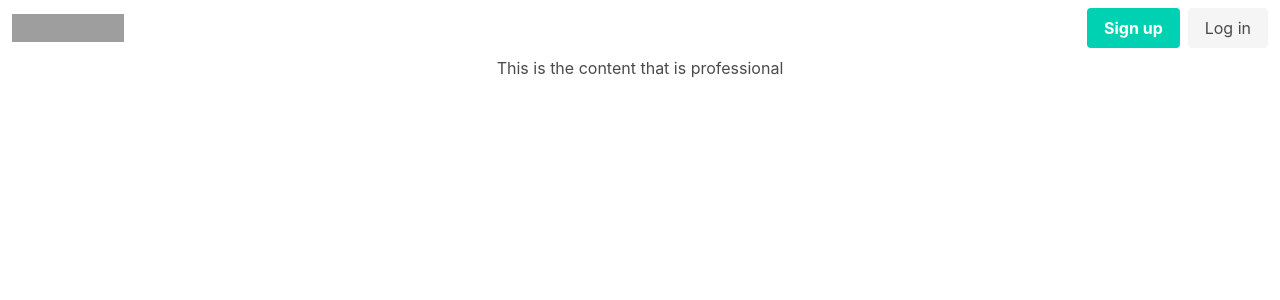
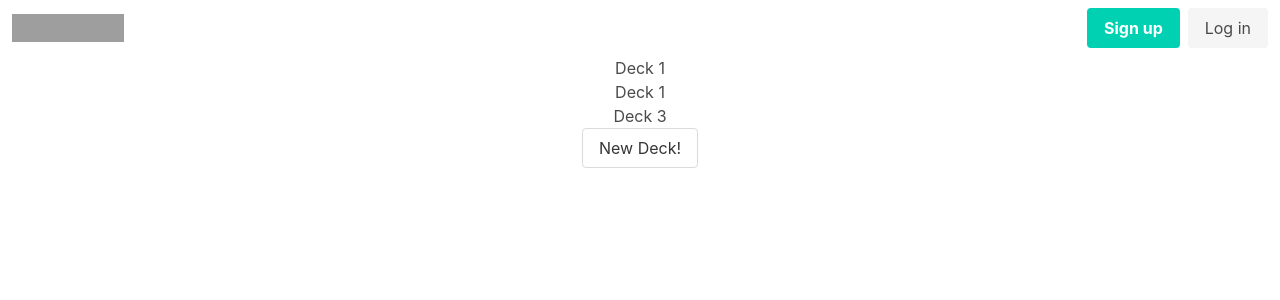
Before and after one commit to johanfalk/MuchAboutNothing, a React (Create React App) app in the folder frontend/: page / in a window 1280 px wide. Shown: the top 300 px of the page. Built offline with nearby package versions, Linux system fonts and the light colour scheme; grey boxes are pictures that could not be loaded.

Commit message:
Empty decklist component

```diff
--- a/frontend/src/App.js
+++ b/frontend/src/App.js
@@ -2,6 +2,7 @@ import React, { Component } from 'react';
 import './App.css';
 import 'bulma/css/bulma.css'
 import NavBar from './components/navbar';
+import DeckList from './components/decklist';
 
 class App extends Component {
   render() {
@@ -9,9 +10,7 @@ class App extends Component {
       <div className="App">
         <NavBar />
         <div>
-          <span>
-            This is the content that is professional
-          </span>
+          <DeckList/>
         </div>
       </div>
     );
--- /dev/null
+++ b/frontend/src/components/decklist.jsx
@@ -0,0 +1,22 @@
+import React, { Component } from 'react';
+
+class DeckList extends Component {
+    state = {
+
+    }
+
+    render() {
+        return (
+            <div>
+                <ul>
+                    <li>Deck 1</li>
+                    <li>Deck 1</li>
+                    <li>Deck 3</li>
+                </ul>
+                <button className="button">New Deck!</button>
+            </div>
+         );
+    }
+}
+
+export default DeckList;
```
